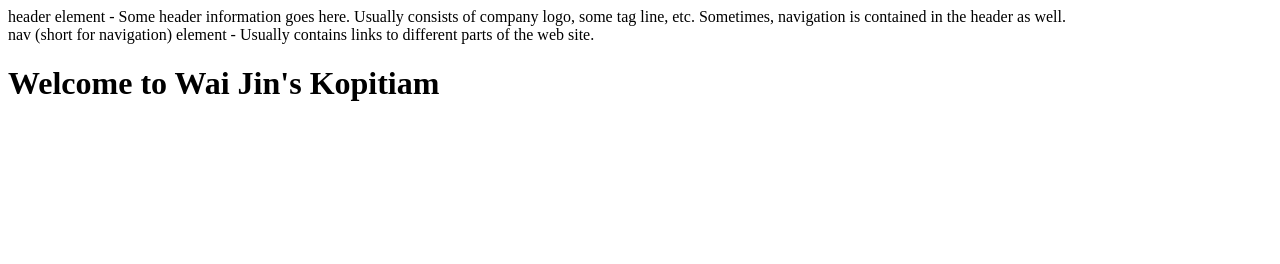
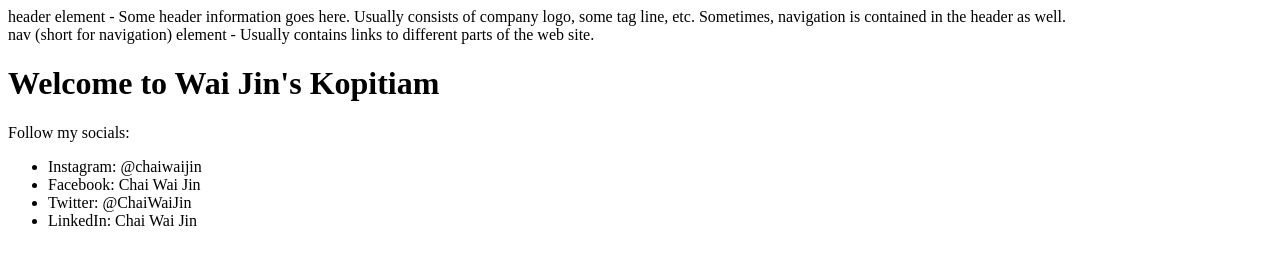
Before and after one commit to waijinchai/coursera-test, a plain HTML site: page site/index.html in a window 1280 px wide. Drawn offline with Linux system fonts and the light colour scheme.

Commit message:
Update index.html

```diff
--- a/site/index.html
+++ b/site/index.html
@@ -11,5 +11,14 @@
     </header>
     <nav>nav (short for navigation) element - Usually contains links to different parts of the web site.</nav>
     <h1>Welcome to Wai Jin's Kopitiam</h1>
+    <section>
+        Follow my socials:
+        <ul>
+            <li>Instagram: @chaiwaijin</li>
+            <li>Facebook: Chai Wai Jin</li>
+            <li>Twitter: @ChaiWaiJin</li>
+            <li>LinkedIn: Chai Wai Jin</li>
+        </ul>
+    </section>
 </body>
 </html>
```
